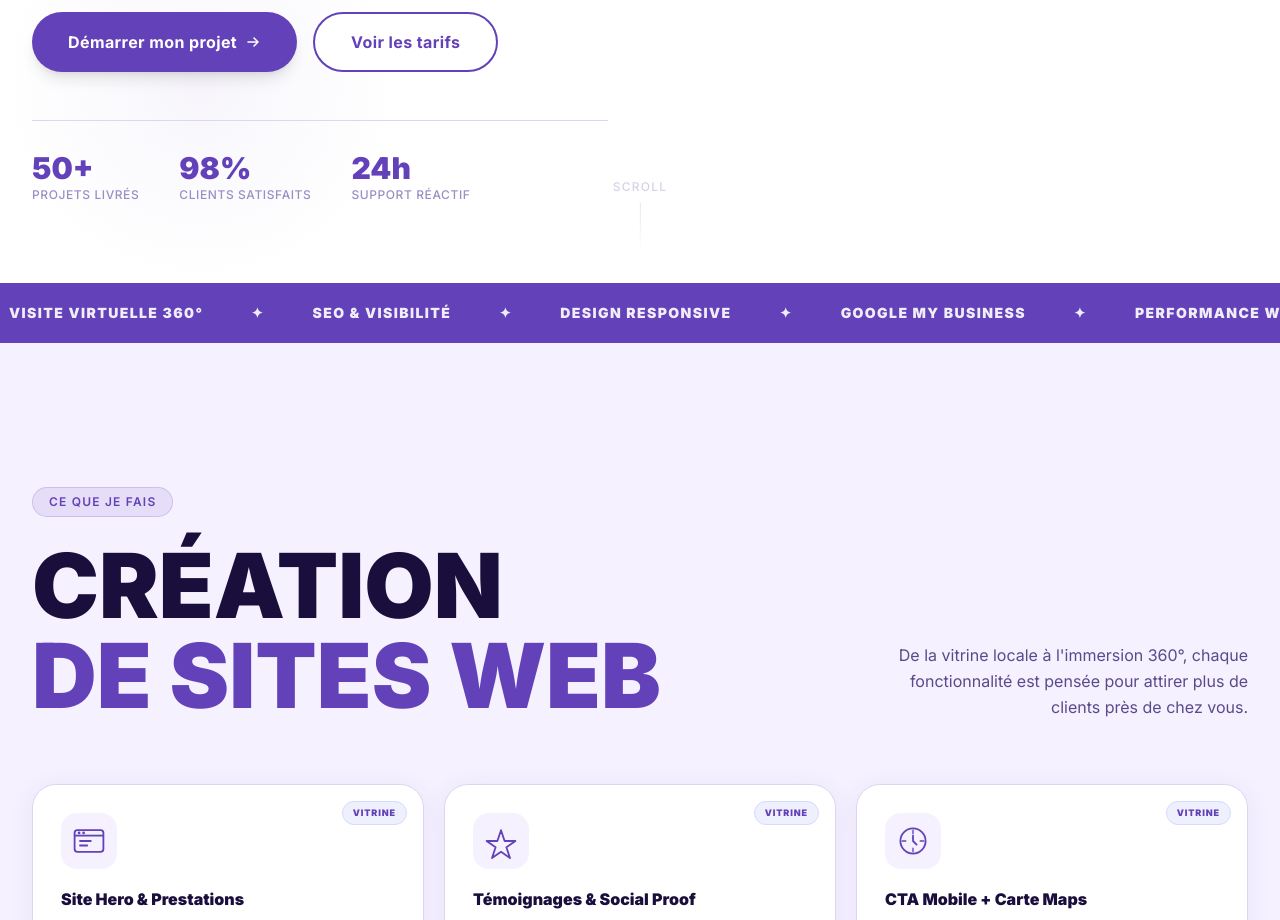
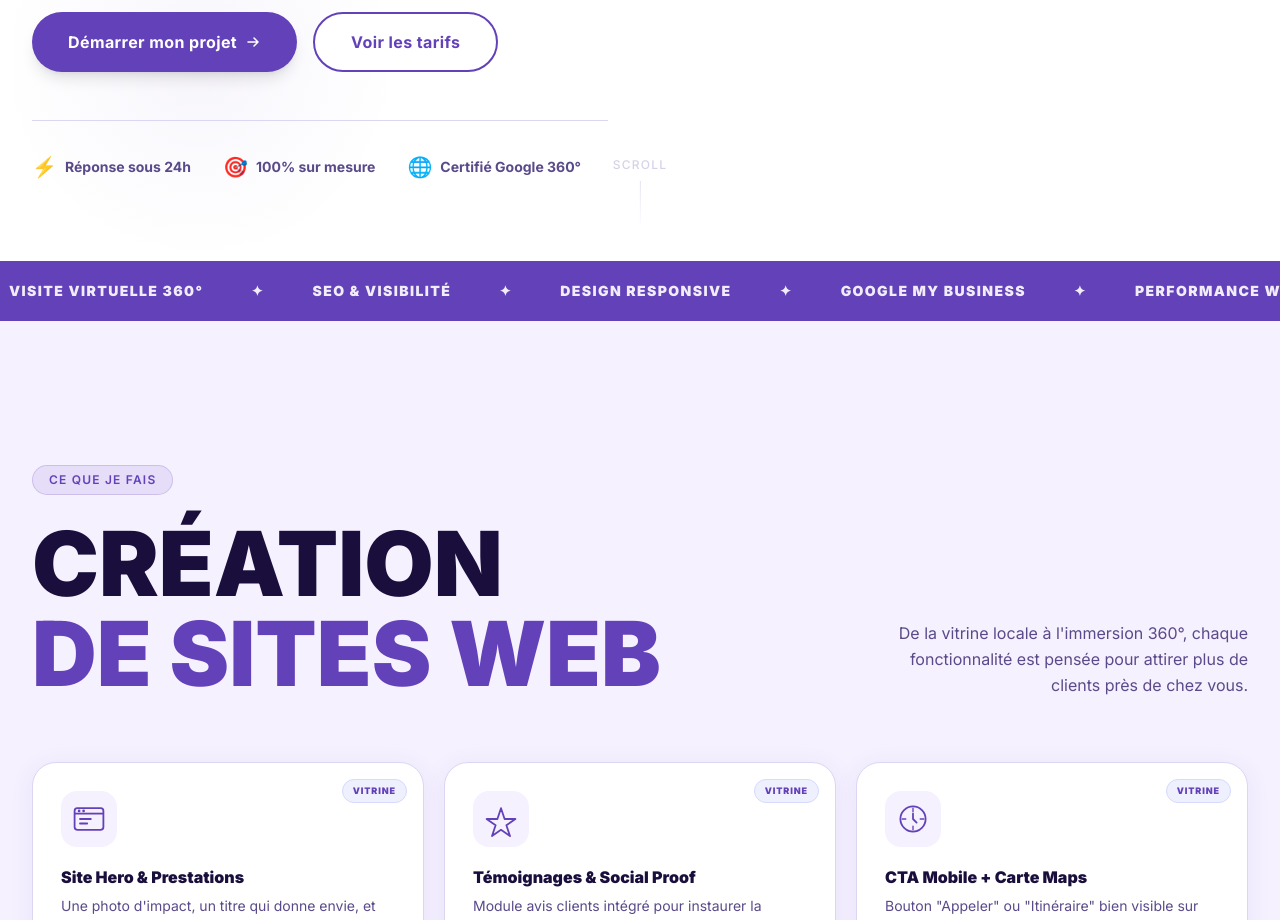
Before and after one commit to arthurvogel54/site-web-VGL360, a Next.js app: page / in a window 1280 px wide. Shown: the part 1100-2020 px from the top of the page. Built offline with nearby package versions, Linux system fonts and the light colour scheme.

Commit message:
fix: remplace faux stats par engagements réels (24h, sur mesure, certifié Google)
https://claude.ai/code/session_01KuB2PbStBWYVvtPD3vje6U

```diff
--- a/components/sections/Hero.tsx
+++ b/components/sections/Hero.tsx
@@ -208,16 +208,16 @@ export function Hero() {
               </Button>
             </div>
 
-            {/* Stats */}
-            <div className="mt-12 flex gap-10 border-t border-light-border pt-8">
+            {/* Engagements */}
+            <div className="mt-12 flex flex-wrap gap-8 border-t border-light-border pt-8">
               {[
-                { value: '50+', label: 'Projets livrés' },
-                { value: '98%', label: 'Clients satisfaits' },
-                { value: '24h', label: 'Support réactif' },
-              ].map((stat) => (
-                <div key={stat.label}>
-                  <div className="text-3xl font-black text-purple leading-none">{stat.value}</div>
-                  <div className="text-xs text-ink-muted uppercase tracking-wider mt-1 font-medium">{stat.label}</div>
+                { icon: '⚡', label: 'Réponse sous 24h' },
+                { icon: '🎯', label: '100% sur mesure' },
+                { icon: '🌐', label: 'Certifié Google 360°' },
+              ].map((item) => (
+                <div key={item.label} className="flex items-center gap-2">
+                  <span className="text-xl">{item.icon}</span>
+                  <div className="text-sm font-bold text-ink-soft">{item.label}</div>
                 </div>
               ))}
             </div>
```
